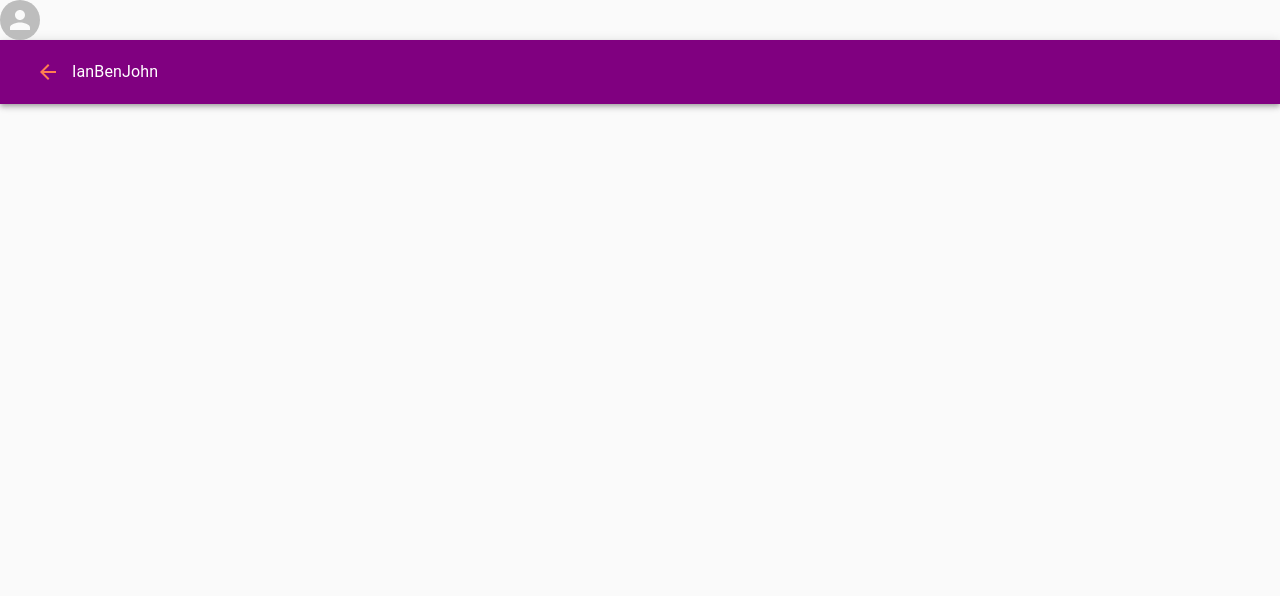
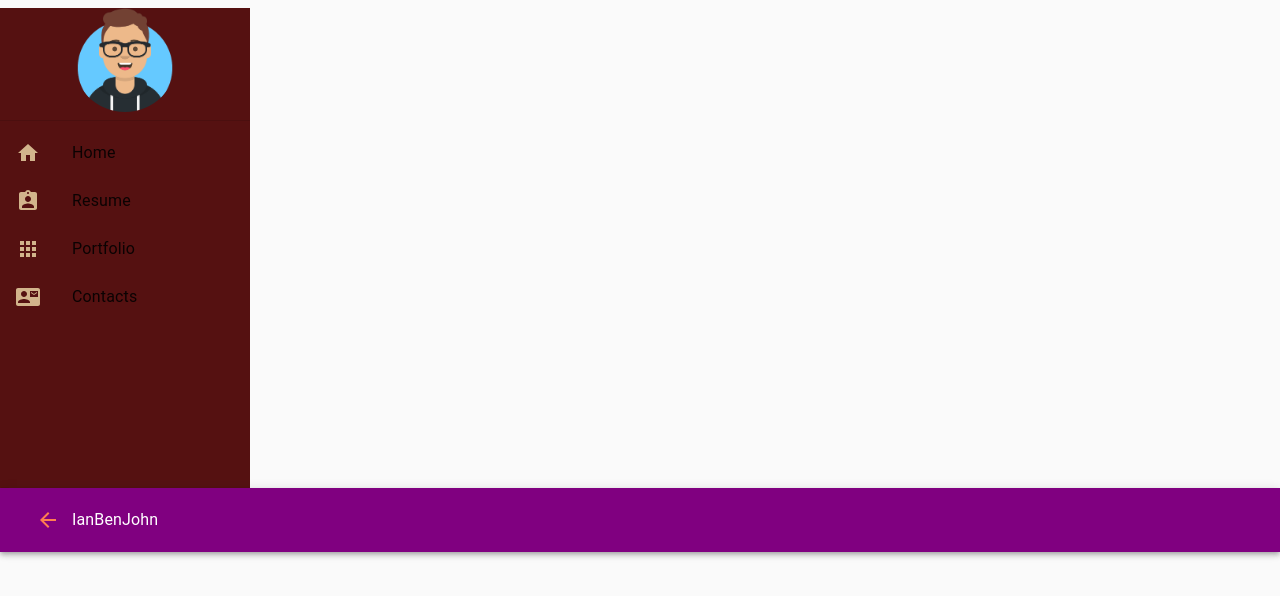
Before and after one commit to ianbenjohn/portfolio, a React (Create React App) app: page / in a window 1280 px wide. Shown: the top 596 px of the page. Built offline with nearby package versions, Linux system fonts and the light colour scheme.

Commit message:
Making pull down for navbard

```diff
--- a/src/components/Nav.js
+++ b/src/components/Nav.js
@@ -1,15 +1,67 @@
 import React from 'react'
-import {AppBar, Toolbar, ListItem, IconButton, ListItemText, Avatar, Divider, List, Typography, Box } from '@material-ui/core'
+import { makeStyles } from '@material-ui/core/styles'
+import {AppBar, Toolbar, ListItem, IconButton, ListItemText, Avatar, Divider, List, Typography, Box, ListItemIcon } from '@material-ui/core'
 import {ArrowBack, AssignmentInd, Home, Apps, ContactMail} from '@material-ui/icons'
+import avatar from '../ianAvatar.png'
+
+//CSS Styles
+const useStyles = makeStyles(theme=>({
+    menuSliderContainer: {
+        width: 250,
+        background: "#511",
+        height: "30rem"
+    },
+    avatar: {
+        display: 'block',
+        margin: '0.5rem auto',
+        width: theme.spacing(13),
+        height: theme.spacing(13),
+
+    },
+    listItem: {
+        color: 'tan'
+    },
+}));
+
+const menuItems = [
+    {
+        listIcon: <Home />,
+        listText: 'Home'
+    },
+    {
+        listIcon: <AssignmentInd />,
+        listText: 'Resume'
+    },
+    {
+        listIcon: <Apps />,
+        listText: 'Portfolio'
+    },
+    {
+        listIcon: <ContactMail />,
+        listText: 'Contacts'
+    },
+]
 
 
 const Nav = () => {
+    const classes = useStyles()
     return (
         <>
-        <Box component='div'>
-            <Avatar src='' alt='ian-avatar' />
+        <Box className={classes.menuSliderContainer} component='div'>
+            <Avatar className={classes.avatar} src={avatar} alt='ian-avatar' />
+            <Divider />
+            <List>
+                {menuItems.map((lsItem, key) => (
+                    <ListItem button>
+                    <ListItemIcon className={classes.listItem}>
+                        {lsItem.listIcon}
 
+                    </ListItemIcon>
+                    <ListItemText primary={lsItem.listText}/>
+                    </ListItem>
 
+                ))}
+            </List>
 
         </Box>
         <Box component='nav'>
@@ -18,7 +70,7 @@ const Nav = () => {
                     <IconButton>
                         <ArrowBack style={{color: 'coral'}}/>
                     </IconButton>
-                    <Typography varient='h5'>IanBenJohn</Typography>
+                    <Typography varient='h4'>IanBenJohn</Typography>
                 </Toolbar>
             </AppBar>
         </Box>
```
Also changed, not shown: src/ianAvatar.png (renamed from src/ian-avatar.png).
